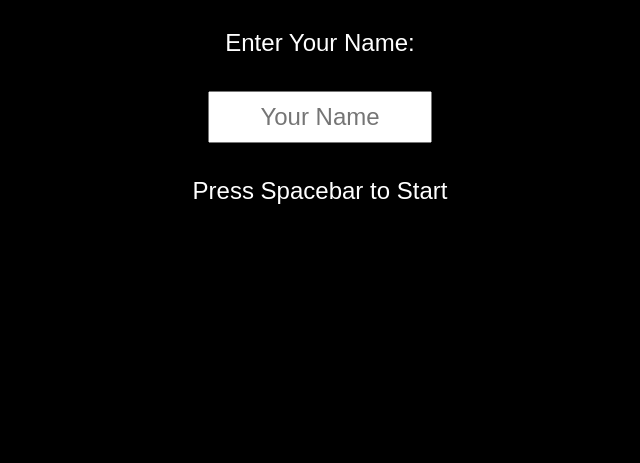
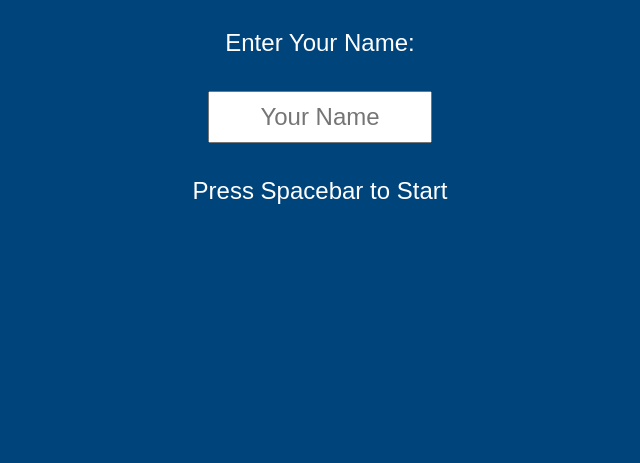
Before and after one commit to aksonvo/KP-tetris, a plain HTML site: page index.html in a window 1280 px wide. Shown: the part 337-800 px from the top of the page, without its empty margins (320-960 px from the left). Drawn offline with Linux system fonts and the light colour scheme.

Commit message:
Styles changes

```diff
--- a/styles.css
+++ b/styles.css
@@ -1,6 +1,6 @@
 body {
   margin: 0;
-  background-color: #000;
+  background-color: #ffffff;
   color: #fff;
   font-family: Arial, sans-serif;
 }
@@ -14,6 +14,7 @@ body {
   align-items: center;
   height: 100vh;
   text-align: center;
+  background-color: #00447C;
 }
 
 #startScreen h1,
```
